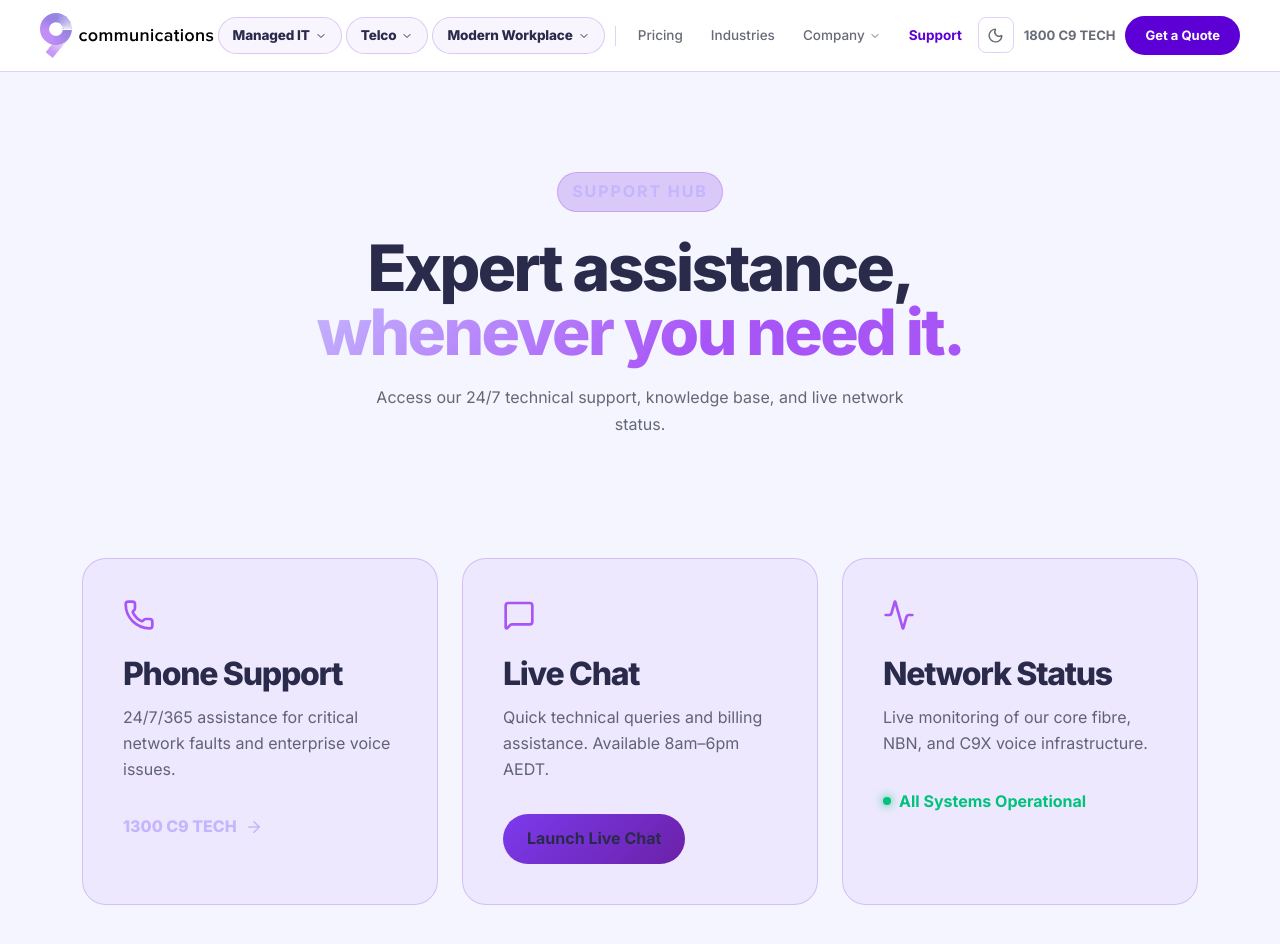
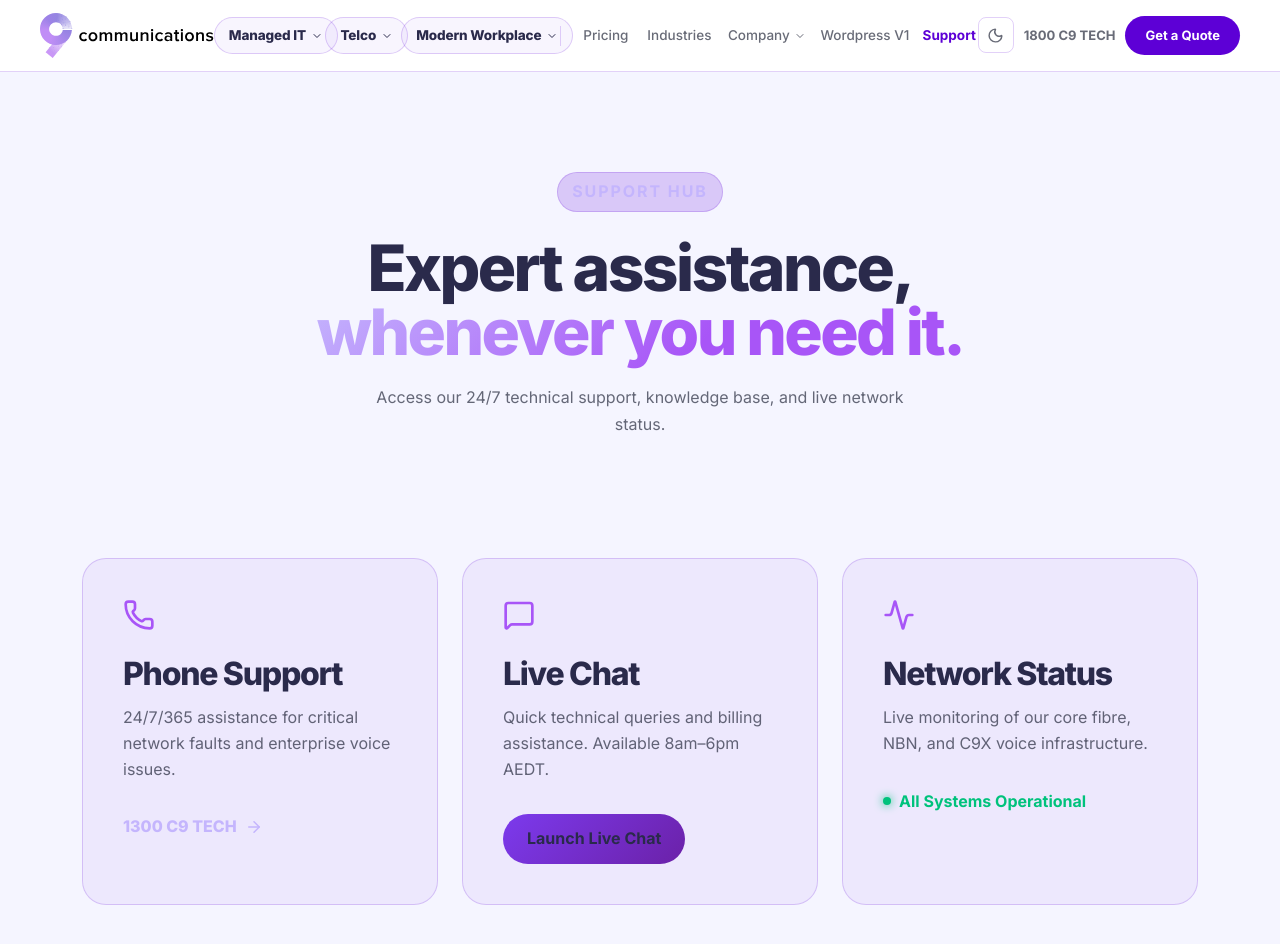
Before and after one commit to c9mayur-lgtm/C9-communications, a React (Vite) app: page /support in a window 1280 px wide. Shown: the top 944 px of the page. Built offline with nearby package versions, Linux system fonts and the light colour scheme.

Commit message:
feat: add Wordpress V1 link to navigation bar

```diff
--- a/src/components/shared/Navigation.tsx
+++ b/src/components/shared/Navigation.tsx
@@ -344,6 +344,7 @@ const SECONDARY_LINKS = [
   { name: 'Pricing', path: '/pricing' },
   { name: 'Industries', path: '/industries' },
   { name: 'Company', path: '/about', menuKey: 'company' as MenuKey },
+  { name: 'Wordpress V1', path: '/wordpress1' },
   { name: 'Support', path: '/support' },
 ];
 
```
